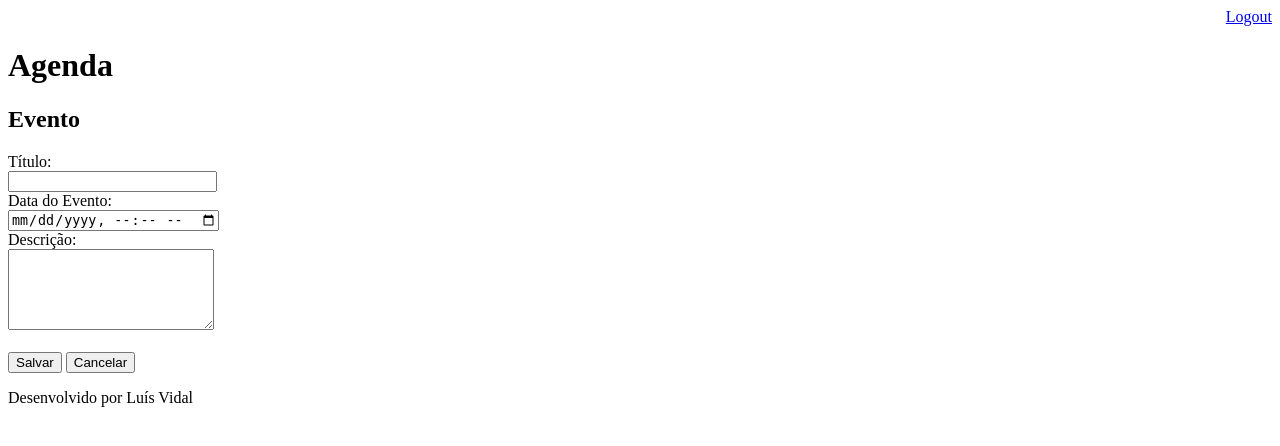
After one commit to luishvidal/agenda, a Django app: page /agenda/evento/ in a window 1280 px wide. The commit adds this page. Shown: the top 446 px of the page. Run offline with Django 3.2, Linux system fonts and the light colour scheme; a user stored in the database is signed in.

Commit message:
Incluído template para inserção de eventos da agenda.

```diff
--- a/agenda/urls.py
+++ b/agenda/urls.py
@@ -21,8 +21,10 @@ from django.views.generic import RedirectView
 urlpatterns = [
     path('admin/', admin.site.urls),
     path('agenda/', views.lista_eventos),
+    path('agenda/evento/', views.evento),
+    path('agenda/evento/submit', views.submit_evento),
     path('', RedirectView.as_view(url='/agenda/')),
     path('login/', views.login_user),
     path('login/submit', views.submit_login),
-    path('logout/', views.logout_user)
+    path('logout/', views.logout_user),
 ]
--- a/core/views.py
+++ b/core/views.py
@@ -3,7 +3,6 @@ from core.models import Evento
 from django.contrib.auth.decorators import login_required
 from django.contrib.auth import authenticate, login, logout
 from django.contrib import messages
-
 
 # Create your views here.
 
@@ -27,7 +26,7 @@ def submit_login(request):
             login(request, usuario)
             return redirect('/')
         else:
-            messages.error(request, "Usuário ou/e senha inválidos!")
+            messages.error(request, "Usuário e/ou senha inválidos!")
     return redirect('/')
 
 @login_required(login_url='/login/')
@@ -36,3 +35,17 @@ def lista_eventos(request):
     evento = Evento.objects.filter(usuario=usuario)
     dados = {'eventos': evento}
     return render(request, 'agenda.html', dados)
+
+@login_required(login_url='/login/')
+def evento(request):
+    return render(request, 'evento.html')
+
+@login_required(login_url='/login/')
+def submit_evento(request):
+    if request.POST:
+        titulo = request.POST.get('titulo')
+        data_evento = request.POST.get('data_evento')
+        descricao = request.POST.get('descricao')
+        usuario = request.user
+        Evento.objects.create(titulo=titulo, data_evento=data_evento, descricao=descricao, usuario=usuario)
+    return redirect('/')
--- a/templates/agenda.html
+++ b/templates/agenda.html
@@ -2,7 +2,9 @@
 
 {% block content %}
     <h2>Agendamento</h2>
-
+    <a href="evento/">
+        <button type="button">Novo Evento</button>
+    </a>
     <ul style="font-size: 18px">
         {% for evento in eventos %}
             <li>{{evento.titulo}} - {{evento.get_data_evento}}</li>
--- /dev/null
+++ b/templates/evento.html
@@ -0,0 +1,25 @@
+{% extends "model-page.html" %}
+
+{% block content %}
+
+<h2>Evento</h2>
+
+<form action="submit" method="POST">{% csrf_token %}
+    <label>Título:</label>
+    <br>
+    <input type="text" name="titulo" size="23">
+    <br>
+    <label>Data do Evento:</label>
+    <br>
+    <input type="datetime-local" name="data_evento">
+    <br>
+    <label>Descrição:</label>
+    <br>
+    <textarea name="descricao" rows="5" cols="23"></textarea>
+    <br><br>
+    <button type="submit">Salvar</button>
+    <a href="/">
+        <button type="button">Cancelar</button>
+    </a>
+</form>
+{% endblock %}
```
Also changed, not shown: db.sqlite3, 1 other file.
